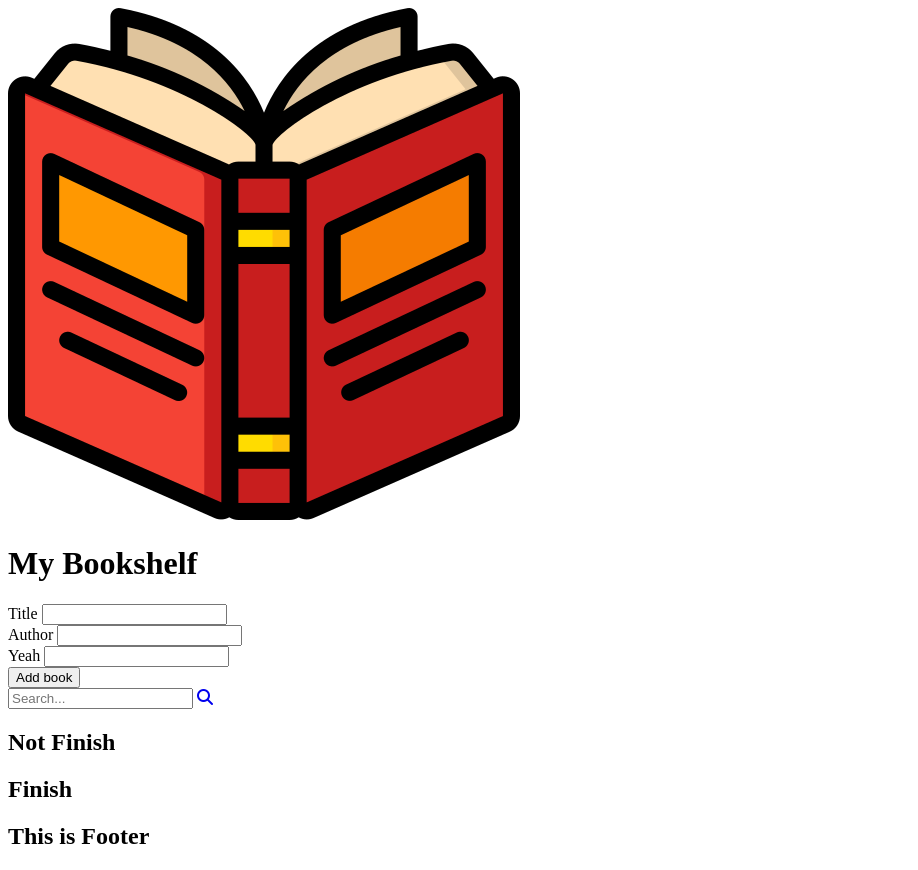
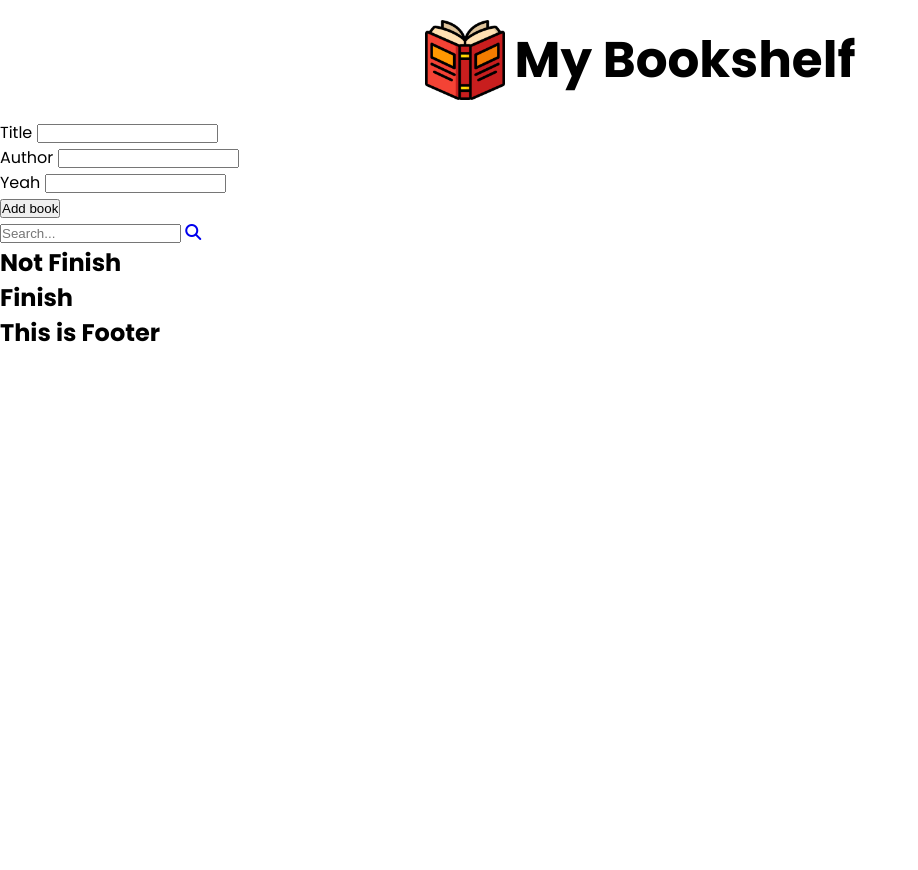
Before and after one commit to paresiqbal/bookshelf-app, a plain HTML site: page index.html in a window 1280 px wide. Shown: the whole page, without its empty margins (0-918 px from the left). After the commit the page ends 800 px from the top, so only its background shows below. Drawn offline with Linux system fonts and the light colour scheme.

Commit message:
Removing all modified

```diff
--- a/index.html
+++ b/index.html
@@ -11,6 +11,7 @@
       crossorigin="anonymous"
       referrerpolicy="no-referrer"
     />
+    <link rel="stylesheet" href="style.css" />
   </head>
   <body>
     <header>
--- /dev/null
+++ b/style.css
@@ -0,0 +1,30 @@
+@import url("https://fonts.googleapis.com/css2?family=Poppins:wght@400;500;700&display=swap");
+
+/* Reset */
+* {
+  margin: 0;
+  padding: 0;
+  box-sizing: border-box;
+}
+
+body {
+  font-family: "Poppins", sans-serif;
+}
+
+/* headers */
+header {
+  display: flex;
+  align-items: center;
+  justify-content: center;
+  gap: 10px;
+  padding: 20px;
+}
+
+header h1 {
+  font-size: 50px;
+  font-weight: bold;
+}
+
+header img {
+  width: 80px;
+}
```
